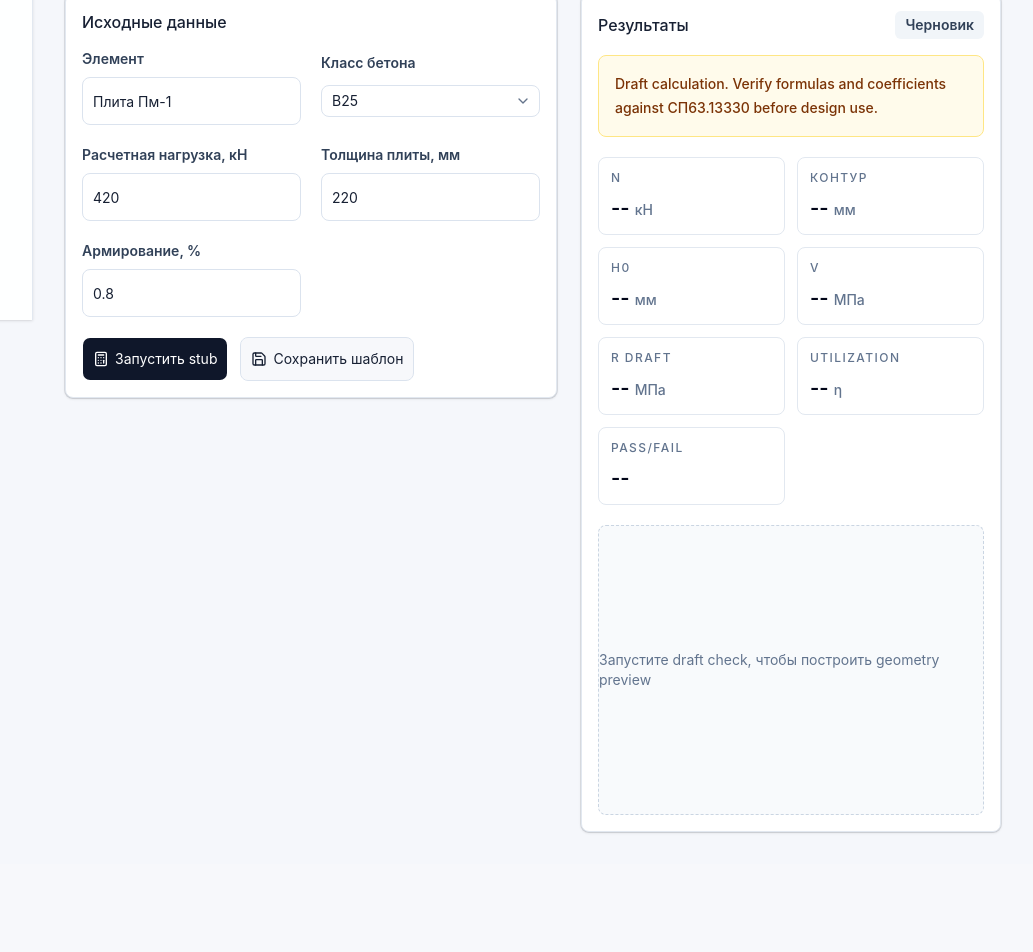
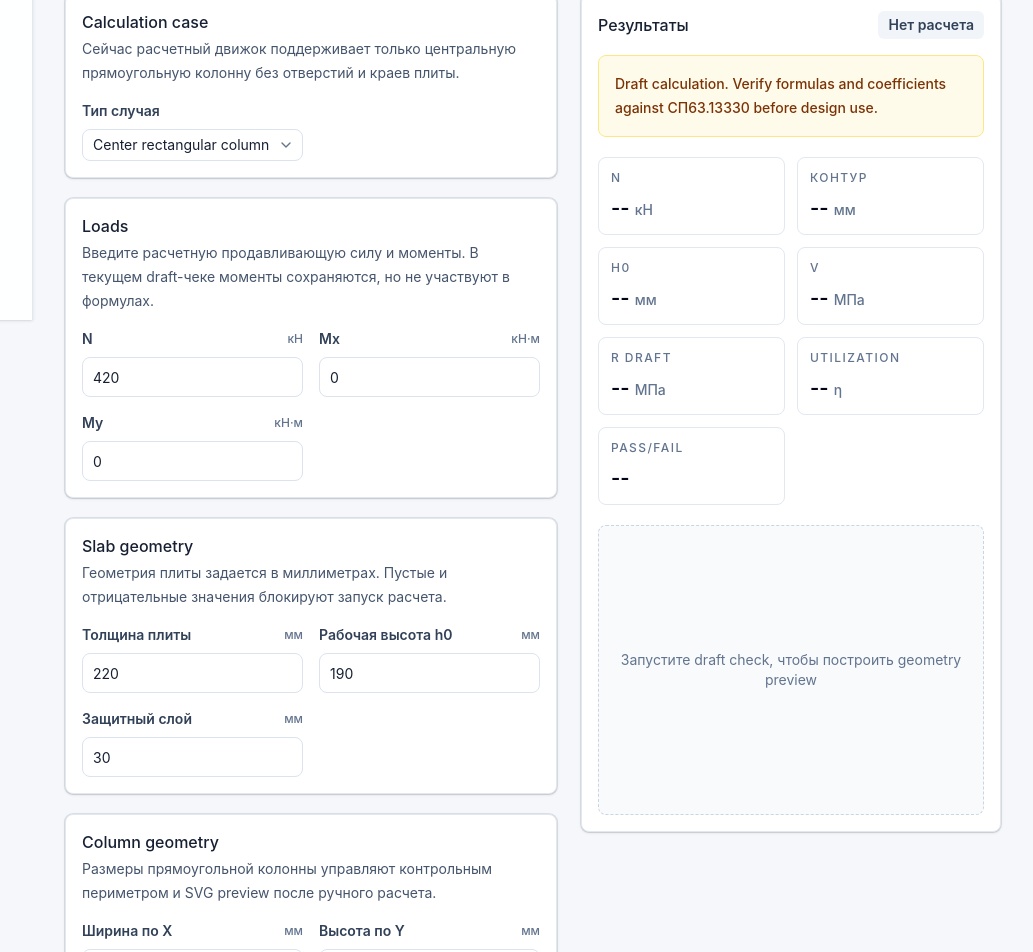
Before and after one commit to BeRsErK031999/truebim-structural-calcs, a React (Vite) app: page / in a window 1280 px wide. Shown: the part 480-1432 px from the top of the page, without its empty margins (247-1280 px from the left). Before the commit the page ends 1344 px from the top, so only its background shows below. Built offline with nearby package versions, Linux system fonts and the light colour scheme.

Commit message:
feat(ui): add punching shear input form

```diff
--- a/src/calculations/punching-shear/defaults.ts
+++ b/src/calculations/punching-shear/defaults.ts
@@ -10,6 +10,7 @@ export const defaultPunchingShearInput: PunchingShearInput = {
   slab: {
     thicknessMm: 220,
     effectiveDepthMm: 190,
+    concreteCoverMm: 30,
   },
   concrete: {
     className: 'B25',
--- a/src/calculations/punching-shear/schemas.ts
+++ b/src/calculations/punching-shear/schemas.ts
@@ -2,8 +2,14 @@ import { z } from 'zod'
 
 import type { PunchingShearInput } from './types'
 
-const positiveNumber = z.number().positive()
-const nonNegativeNumber = z.number().nonnegative()
+const positiveNumber = z
+  .number({ error: 'Введите число' })
+  .finite('Введите корректное число')
+  .positive('Значение должно быть больше 0')
+const nonNegativeNumber = z
+  .number({ error: 'Введите число' })
+  .finite('Введите корректное число')
+  .nonnegative('Значение не может быть отрицательным')
 
 export const punchingShearCaseTypeSchema = z.enum([
   'center',
@@ -22,6 +28,7 @@ export const forceInputSchema = z.object({
 export const slabGeometryInputSchema = z.object({
   thicknessMm: positiveNumber,
   effectiveDepthMm: positiveNumber,
+  concreteCoverMm: positiveNumber,
 })
 
 export const rectColumnInputSchema = z.object({
--- a/src/calculations/punching-shear/types.ts
+++ b/src/calculations/punching-shear/types.ts
@@ -20,6 +20,7 @@ export type ForceInput = {
 export type SlabGeometryInput = {
   thicknessMm: number
   effectiveDepthMm: number
+  concreteCoverMm: number
 }
 
 export type RectColumnInput = {
--- a/src/entities/calculation/model/store.ts
+++ b/src/entities/calculation/model/store.ts
@@ -1,30 +1,24 @@
 import { create } from 'zustand'
 
+import { defaultPunchingShearInput } from '@/calculations/punching-shear'
 import type {
+  PunchingShearInput,
   PunchingShearReportModel,
   PunchingShearResult,
 } from '@/calculations/punching-shear'
 
-import type { CalculationInput } from './schema'
-
 type CalculationState = {
-  draft: CalculationInput
+  draft: PunchingShearInput
   punchingShearResult: PunchingShearResult | null
   punchingShearReport: PunchingShearReportModel | null
-  setDraft: (draft: CalculationInput) => void
+  setDraft: (draft: PunchingShearInput) => void
   setPunchingShearResult: (
     result: PunchingShearResult,
     report: PunchingShearReportModel,
   ) => void
 }
 
-export const defaultCalculationDraft: CalculationInput = {
-  elementName: 'Плита Пм-1',
-  concreteClass: 'B25',
-  load: 420,
-  thickness: 220,
-  reinforcementRatio: 0.8,
-}
+export const defaultCalculationDraft: PunchingShearInput = defaultPunchingShearInput
 
 export const useCalculationStore = create<CalculationState>((set) => ({
   draft: defaultCalculationDraft,
--- a/src/features/calculation-form/CalculationForm.tsx
+++ b/src/features/calculation-form/CalculationForm.tsx
@@ -1,159 +1,226 @@
 import { zodResolver } from '@hookform/resolvers/zod'
-import { Calculator, Save } from 'lucide-react'
-import type { ReactNode } from 'react'
-import { useForm } from 'react-hook-form'
+import { Calculator, RotateCcw } from 'lucide-react'
+import { useEffect } from 'react'
+import { useForm, useWatch } from 'react-hook-form'
 
 import {
   buildPunchingShearReport,
   calculatePunchingShear,
-  defaultPunchingShearInput,
+  punchingShearInputSchema,
   type ConcreteClassName,
+  type PunchingShearCaseType,
   type PunchingShearInput,
 } from '@/calculations/punching-shear'
-import {
-  calculationInputSchema,
-  type CalculationFormInput,
-  type CalculationInput,
-} from '@/entities/calculation/model/schema'
 import { defaultCalculationDraft, useCalculationStore } from '@/entities/calculation/model/store'
 import { Button } from '@/shared/ui/button'
-import { Card, CardContent, CardHeader, CardTitle } from '@/shared/ui/card'
-import { Input } from '@/shared/ui/input'
-import { Label } from '@/shared/ui/label'
-import {
-  Select,
-  SelectContent,
-  SelectItem,
-  SelectTrigger,
-  SelectValue,
-} from '@/shared/ui/select'
+
+import { FormSection } from './components/FormSection'
+import { NumberField } from './components/NumberField'
+import { SelectField } from './components/SelectField'
+import { ToggleField } from './components/ToggleField'
+
+const caseOptions: Array<{ value: PunchingShearCaseType; label: string; disabled?: boolean }> = [
+  { value: 'center', label: 'Center rectangular column' },
+  { value: 'edge', label: 'Edge column - coming soon', disabled: true },
+  { value: 'corner', label: 'Corner column - coming soon', disabled: true },
+  { value: 'opening', label: 'Opening near column - coming soon', disabled: true },
+  { value: 'round', label: 'Round column - coming soon', disabled: true },
+]
+
+const concreteClassOptions: ConcreteClassName[] = ['B15', 'B20', 'B25', 'B30', 'B35', 'B40']
 
 export function CalculationForm() {
   const setDraft = useCalculationStore((state) => state.setDraft)
   const setPunchingShearResult = useCalculationStore((state) => state.setPunchingShearResult)
-  const form = useForm<CalculationFormInput, unknown, CalculationInput>({
-    resolver: zodResolver(calculationInputSchema),
-    defaultValues: defaultCalculationDraft,
+  const form = useForm<PunchingShearInput>({
+    resolver: zodResolver(punchingShearInputSchema),
+    defaultValues: getDefaultValues(),
     mode: 'onChange',
   })
+  const {
+    formState: { errors, isSubmitting, isValid },
+    control,
+    handleSubmit,
+    register,
+    reset,
+    setValue,
+    trigger,
+  } = form
+  const caseType = useWatch({ control, name: 'caseType' })
+  const concreteClass = useWatch({ control, name: 'concrete.className' })
+  const shearReinforcementEnabled = useWatch({
+    control,
+    name: 'shearReinforcement.enabled',
+  })
 
-  const handleSubmit = form.handleSubmit((values) => {
-    setDraft(values)
+  useEffect(() => {
+    void trigger()
+  }, [trigger])
 
-    const input = mapDraftToPunchingShearInput(values)
+  const runCalculation = (input: PunchingShearInput) => {
     const result = calculatePunchingShear(input)
     const report = buildPunchingShearReport(input, result)
 
+    setDraft(input)
     setPunchingShearResult(result, report)
-  })
+  }
+
+  const handleReset = () => {
+    const defaults = getDefaultValues()
+
+    reset(defaults)
+    runCalculation(defaults)
+    void trigger()
+  }
 
   return (
-    <Card className="rounded-lg border border-slate-200 bg-white shadow-sm">
-      <CardHeader>
-        <CardTitle>Исходные данные</CardTitle>
-      </CardHeader>
-      <CardContent>
-        <form className="grid gap-5" onSubmit={handleSubmit}>
-          <div className="grid gap-5 md:grid-cols-2">
-            <Field label="Элемент" error={form.formState.errors.elementName?.message}>
-              <Input className="h-12 text-base" {...form.register('elementName')} />
-            </Field>
+    <form className="grid gap-5" onSubmit={handleSubmit(runCalculation)}>
+      <FormSection
+        title="Calculation case"
+        helperText="Сейчас расчетный движок поддерживает только центральную прямоугольную колонну без отверстий и краев плиты."
+      >
+        <SelectField
+          label="Тип случая"
+          placeholder="Выберите тип расчета"
+          value={caseType}
+          options={caseOptions}
+          error={errors.caseType?.message}
+          onValueChange={(value) =>
+            setValue('caseType', value as PunchingShearCaseType, {
+              shouldDirty: true,
+              shouldValidate: true,
+            })
+          }
+        />
+      </FormSection>
 
-            <Field label="Класс бетона">
-              <Select
-                defaultValue={defaultCalculationDraft.concreteClass}
-                onValueChange={(value: string) => form.setValue('concreteClass', value)}
+      <FormSection
+        title="Loads"
+        helperText="Введите расчетную продавливающую силу и моменты. В текущем draft-чеке моменты сохраняются, но не участвуют в формулах."
       >
-                <SelectTrigger className="h-12 w-full text-base">
-                  <SelectValue placeholder="Выберите класс" />
-                </SelectTrigger>
-                <SelectContent>
-                  {['B20', 'B25', 'B30', 'B35', 'B40'].map((value) => (
-                    <SelectItem key={value} value={value}>
-                      {value}
-                    </SelectItem>
-                  ))}
-                </SelectContent>
-              </Select>
-            </Field>
+        <NumberField
+          label="N"
+          unit="кН"
+          registration={register('forces.axialForceKn', { valueAsNumber: true })}
+          error={errors.forces?.axialForceKn?.message}
+        />
+        <NumberField
+          label="Mx"
+          unit="кН·м"
+          registration={register('forces.momentXKnM', { valueAsNumber: true })}
+          error={errors.forces?.momentXKnM?.message}
+        />
+        <NumberField
+          label="My"
+          unit="кН·м"
+          registration={register('forces.momentYKnM', { valueAsNumber: true })}
+          error={errors.forces?.momentYKnM?.message}
+        />
+      </FormSection>
 
-            <Field label="Расчетная нагрузка, кН">
-              <Input className="h-12 text-base" type="number" {...form.register('load')} />
-            </Field>
+      <FormSection
+        title="Slab geometry"
+        helperText="Геометрия плиты задается в миллиметрах. Пустые и отрицательные значения блокируют запуск расчета."
+      >
+        <NumberField
+          label="Толщина плиты"
+          unit="мм"
+          registration={register('slab.thicknessMm', { valueAsNumber: true })}
+          error={errors.slab?.thicknessMm?.message}
+        />
+        <NumberField
+          label="Рабочая высота h0"
+          unit="мм"
+          registration={register('slab.effectiveDepthMm', { valueAsNumber: true })}
+          error={errors.slab?.effectiveDepthMm?.message}
+        />
+        <NumberField
+          label="Защитный слой"
+          unit="мм"
+          registration={register('slab.concreteCoverMm', { valueAsNumber: true })}
+          error={errors.slab?.concreteCoverMm?.message}
+        />
+      </FormSection>
 
-            <Field label="Толщина плиты, мм">
-              <Input className="h-12 text-base" type="number" {...form.register('thickness')} />
-            </Field>
+      <FormSection
+        title="Column geometry"
+        helperText="Размеры прямоугольной колонны управляют контрольным периметром и SVG preview после ручного расчета."
+      >
+        <NumberField
+          label="Ширина по X"
+          unit="мм"
+          registration={register('rectColumn.widthXMm', { valueAsNumber: true })}
+          error={errors.rectColumn?.widthXMm?.message}
+        />
+        <NumberField
+          label="Высота по Y"
+          unit="мм"
+          registration={register('rectColumn.widthYMm', { valueAsNumber: true })}
+          error={errors.rectColumn?.widthYMm?.message}
+        />
+      </FormSection>
 
-            <Field label="Армирование, %">
-              <Input
-                className="h-12 text-base"
-                step="0.1"
-                type="number"
-                {...form.register('reinforcementRatio')}
+      <FormSection
+        title="Materials"
+        helperText="Класс бетона берется из существующей таблицы draft-сопротивлений без изменения расчетных коэффициентов."
+      >
+        <SelectField
+          label="Класс бетона"
+          placeholder="Выберите класс бетона"
+          value={concreteClass}
+          options={concreteClassOptions.map((value) => ({ value, label: value }))}
+          error={errors.concrete?.className?.message}
+          onValueChange={(value) =>
+            setValue('concrete.className', value as ConcreteClassName, {
+              shouldDirty: true,
+              shouldValidate: true,
+            })
+          }
         />
-            </Field>
-          </div>
+      </FormSection>
+
+      <FormSection
+        title="Shear reinforcement"
+        helperText="Переключатель сохраняет состояние в input. Расчет вклада поперечной арматуры пока возвращает not_implemented."
+      >
+        <ToggleField
+          checked={shearReinforcementEnabled}
+          label="Учитывать поперечную арматуру"
+          helperText="Для текущего draft-чека оставьте выключенным, чтобы получить draft_ok или draft_failed."
+          onCheckedChange={(checked) =>
+            setValue('shearReinforcement.enabled', checked, {
+              shouldDirty: true,
+              shouldValidate: true,
+            })
+          }
+        />
+      </FormSection>
 
       <div className="flex flex-wrap gap-3">
-            <Button size="lg" type="submit" className="h-11 rounded-lg">
+        <Button
+          className="h-11 rounded-lg"
+          disabled={!isValid || isSubmitting}
+          size="lg"
+          type="submit"
+        >
           <Calculator className="size-4" />
-              Запустить stub
+          Рассчитать draft
         </Button>
-            <Button size="lg" type="button" variant="outline" className="h-11 rounded-lg">
-              <Save className="size-4" />
-              Сохранить шаблон
+        <Button
+          className="h-11 rounded-lg"
+          size="lg"
+          type="button"
+          variant="outline"
+          onClick={handleReset}
+        >
+          <RotateCcw className="size-4" />
+          Сбросить к значениям по умолчанию
         </Button>
       </div>
     </form>
-      </CardContent>
-    </Card>
   )
 }
 
-function mapDraftToPunchingShearInput(values: CalculationInput): PunchingShearInput {
-  const effectiveDepthMm = Math.max(values.thickness - 30, 1)
-
-  return {
-    ...defaultPunchingShearInput,
-    forces: {
-      ...defaultPunchingShearInput.forces,
-      axialForceKn: values.load,
-    },
-    slab: {
-      thicknessMm: values.thickness,
-      effectiveDepthMm,
-    },
-    concrete: {
-      className: normalizeConcreteClass(values.concreteClass),
-    },
-    rectColumn: {
-      widthXMm: 400,
-      widthYMm: 400,
-    },
+function getDefaultValues(): PunchingShearInput {
+  return structuredClone(defaultCalculationDraft)
 }
-}
-
-function normalizeConcreteClass(value: string): ConcreteClassName {
-  const knownClasses: ConcreteClassName[] = ['B15', 'B20', 'B25', 'B30', 'B35', 'B40']
-
-  return knownClasses.includes(value as ConcreteClassName) ? (value as ConcreteClassName) : 'B25'
-}
-
-function Field({
-  label,
-  error,
-  children,
-}: {
-  label: string
-  error?: string
-  children: ReactNode
-}) {
-  return (
-    <div className="grid gap-2">
-      <Label className="text-sm font-semibold text-slate-700">{label}</Label>
-      {children}
-      {error ? <p className="text-sm text-red-600">{error}</p> : null}
-    </div>
-  )
-}
--- /dev/null
+++ b/src/features/calculation-form/components/FormSection.tsx
@@ -0,0 +1,23 @@
+import type { ReactNode } from 'react'
+
+import { Card, CardContent, CardHeader, CardTitle } from '@/shared/ui/card'
+
+type FormSectionProps = {
+  title: string
+  helperText: string
+  children: ReactNode
+}
+
+export function FormSection({ title, helperText, children }: FormSectionProps) {
+  return (
+    <Card className="rounded-lg border border-slate-200 bg-white shadow-sm">
+      <CardHeader>
+        <CardTitle>{title}</CardTitle>
+        <p className="text-sm leading-6 text-slate-600">{helperText}</p>
+      </CardHeader>
+      <CardContent>
+        <div className="grid gap-4 md:grid-cols-2">{children}</div>
+      </CardContent>
+    </Card>
+  )
+}
--- /dev/null
+++ b/src/features/calculation-form/components/NumberField.tsx
@@ -0,0 +1,41 @@
+import type { UseFormRegisterReturn } from 'react-hook-form'
+
+import { Input } from '@/shared/ui/input'
+import { Label } from '@/shared/ui/label'
+
+type NumberFieldProps = {
+  label: string
+  unit: string
+  registration: UseFormRegisterReturn
+  error?: string
+  min?: number
+  step?: number
+}
+
+export function NumberField({
+  label,
+  unit,
+  registration,
+  error,
+  min = 0,
+  step = 1,
+}: NumberFieldProps) {
+  return (
+    <div className="grid gap-2">
+      <div className="flex items-center justify-between gap-3">
+        <Label className="text-sm font-semibold text-slate-700">{label}</Label>
+        <span className="text-xs font-medium text-slate-500">{unit}</span>
+      </div>
+      <Input
+        aria-invalid={Boolean(error)}
+        className="h-10 text-base md:text-sm"
+        inputMode="decimal"
+        min={min}
+        step={step}
+        type="number"
+        {...registration}
+      />
+      {error ? <p className="text-sm leading-5 text-red-600">{error}</p> : null}
+    </div>
+  )
+}
--- /dev/null
+++ b/src/features/calculation-form/components/SelectField.tsx
@@ -0,0 +1,51 @@
+import { Label } from '@/shared/ui/label'
+import {
+  Select,
+  SelectContent,
+  SelectItem,
+  SelectTrigger,
+  SelectValue,
+} from '@/shared/ui/select'
+
+type SelectOption = {
+  value: string
+  label: string
+  disabled?: boolean
+}
+
+type SelectFieldProps = {
+  label: string
+  value: string
+  placeholder: string
+  options: SelectOption[]
+  error?: string
+  onValueChange: (value: string) => void
+}
+
+export function SelectField({
+  label,
+  value,
+  placeholder,
+  options,
+  error,
+  onValueChange,
+}: SelectFieldProps) {
+  return (
+    <div className="grid gap-2">
+      <Label className="text-sm font-semibold text-slate-700">{label}</Label>
+      <Select value={value} onValueChange={onValueChange}>
+        <SelectTrigger aria-invalid={Boolean(error)} className="h-10 w-full text-base md:text-sm">
+          <SelectValue placeholder={placeholder} />
+        </SelectTrigger>
+        <SelectContent>
+          {options.map((option) => (
+            <SelectItem key={option.value} value={option.value} disabled={option.disabled}>
+              {option.label}
+            </SelectItem>
+          ))}
+        </SelectContent>
+      </Select>
+      {error ? <p className="text-sm leading-5 text-red-600">{error}</p> : null}
+    </div>
+  )
+}
--- /dev/null
+++ b/src/features/calculation-form/components/ToggleField.tsx
@@ -0,0 +1,30 @@
+import { Label } from '@/shared/ui/label'
+
+type ToggleFieldProps = {
+  label: string
+  helperText: string
+  checked: boolean
+  onCheckedChange: (checked: boolean) => void
+}
+
+export function ToggleField({
+  label,
+  helperText,
+  checked,
+  onCheckedChange,
+}: ToggleFieldProps) {
+  return (
+    <label className="flex cursor-pointer items-start gap-3 rounded-lg border border-slate-200 bg-white p-3 transition-colors hover:bg-slate-50">
+      <input
+        checked={checked}
+        className="mt-1 size-4 accent-slate-900"
+        type="checkbox"
+        onChange={(event) => onCheckedChange(event.target.checked)}
+      />
+      <span className="grid gap-1">
+        <Label className="cursor-pointer text-sm font-semibold text-slate-800">{label}</Label>
+        <span className="text-sm leading-5 text-slate-600">{helperText}</span>
+      </span>
+    </label>
+  )
+}
--- a/src/widgets/results/ResultPanel.tsx
+++ b/src/widgets/results/ResultPanel.tsx
@@ -18,7 +18,7 @@ export function ResultPanel() {
   return (
     <Card className="sticky top-6 rounded-lg border border-slate-200 bg-white shadow-sm">
       <CardHeader>
-        <CardTitle className="flex items-center justify-between">
+        <CardTitle className="flex items-center justify-between gap-3">
           <span>Результаты</span>
           <StatusBadge status={result?.status} />
         </CardTitle>
@@ -44,9 +44,11 @@ export function ResultPanel() {
           <div className="rounded-lg border border-slate-200 bg-slate-50 p-4">
             <p className="text-sm font-semibold text-slate-900">Warnings</p>
             <ul className="mt-3 grid gap-1 text-sm text-slate-700">
-              {result.warnings.map((warning) => (
-                <li key={warning}>- {warning}</li>
-              ))}
+              {result.warnings.length > 0 ? (
+                result.warnings.map((warning) => <li key={warning}>- {warning}</li>)
+              ) : (
+                <li>- Нет предупреждений</li>
+              )}
             </ul>
           </div>
         ) : null}
@@ -56,8 +58,8 @@ export function ResultPanel() {
             <p className="text-sm font-semibold text-slate-800">{report.title}</p>
             <p className="mt-1 text-sm text-slate-600">{report.standard}</p>
             <p className="mt-2 text-sm text-slate-600">
-              Formula: {report.formulaSummary[1]}. Segments:{' '}
-              {report.geometrySummary.segmentCount}.
+              Formula: {report.formulaSummary[1] ?? 'n/a'}. Segments:{' '}
+              {report.geometrySummary.segmentCount ?? 'n/a'}.
             </p>
           </div>
         ) : null}
@@ -68,7 +70,7 @@ export function ResultPanel() {
 
 function StatusBadge({ status }: { status?: PunchingShearCheckStatus }) {
   const labelByStatus: Record<PunchingShearCheckStatus | 'draft', string> = {
-    draft: 'Черновик',
+    draft: 'Нет расчета',
     draft_ok: 'Draft pass',
     draft_failed: 'Draft fail',
     not_implemented: 'not_implemented',
@@ -93,7 +95,7 @@ function StatusBadge({ status }: { status?: PunchingShearCheckStatus }) {
 function EngineeringPreview({ svgModel }: { svgModel?: PunchingSketchModel }) {
   if (!svgModel) {
     return (
-      <div className="flex aspect-[4/3] items-center justify-center rounded-lg border border-dashed border-slate-300 bg-slate-50 text-sm text-slate-500">
+      <div className="flex aspect-[4/3] items-center justify-center rounded-lg border border-dashed border-slate-300 bg-slate-50 px-4 text-center text-sm text-slate-500">
         Запустите draft check, чтобы построить geometry preview
       </div>
     )
@@ -215,15 +217,17 @@ function Metric({ label, value, unit }: { label: string; value: string; unit: st
 }
 
 function formatNumber(value?: number | null) {
-  return value === undefined || value === null ? '--' : value.toFixed(0)
+  return value === undefined || value === null || !Number.isFinite(value) ? '--' : value.toFixed(0)
 }
 
 function formatDecimal(value?: number | null) {
-  return value === undefined || value === null ? '--' : value.toFixed(3)
+  return value === undefined || value === null || !Number.isFinite(value) ? '--' : value.toFixed(3)
 }
 
 function formatKn(value?: number | null) {
-  return value === undefined || value === null ? '--' : (value / 1000).toFixed(2)
+  return value === undefined || value === null || !Number.isFinite(value)
+    ? '--'
+    : (value / 1000).toFixed(2)
 }
 
 function formatPassed(value?: boolean | null) {
```
Also changed, not shown: 2 other files (tests, documents, lock files or other folders). Lines whose indentation alone changed are shown as unchanged.
